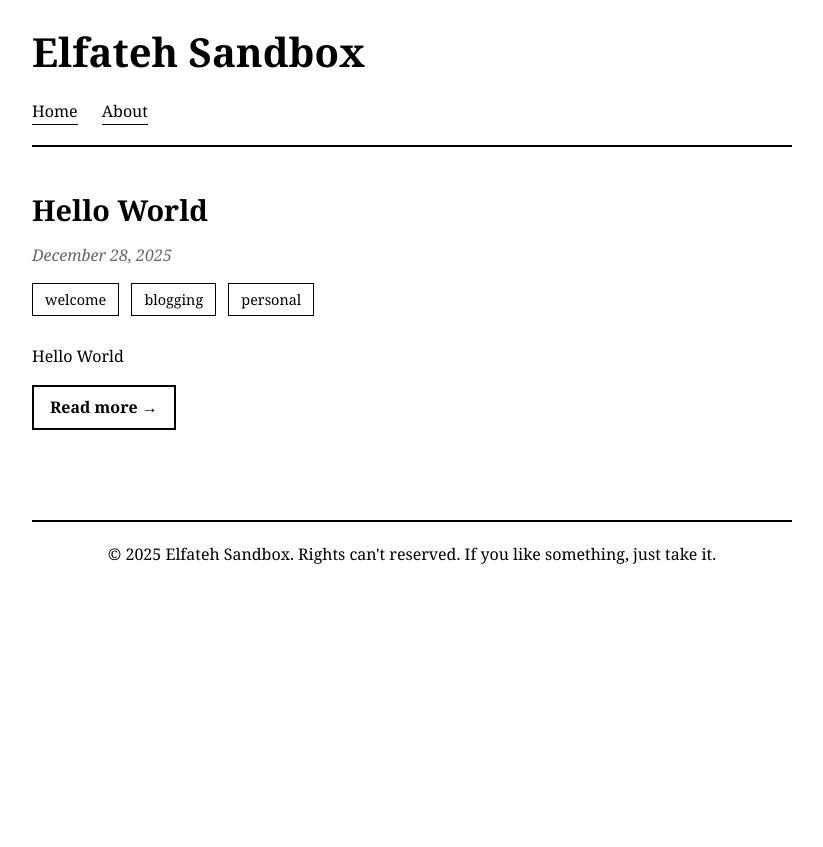
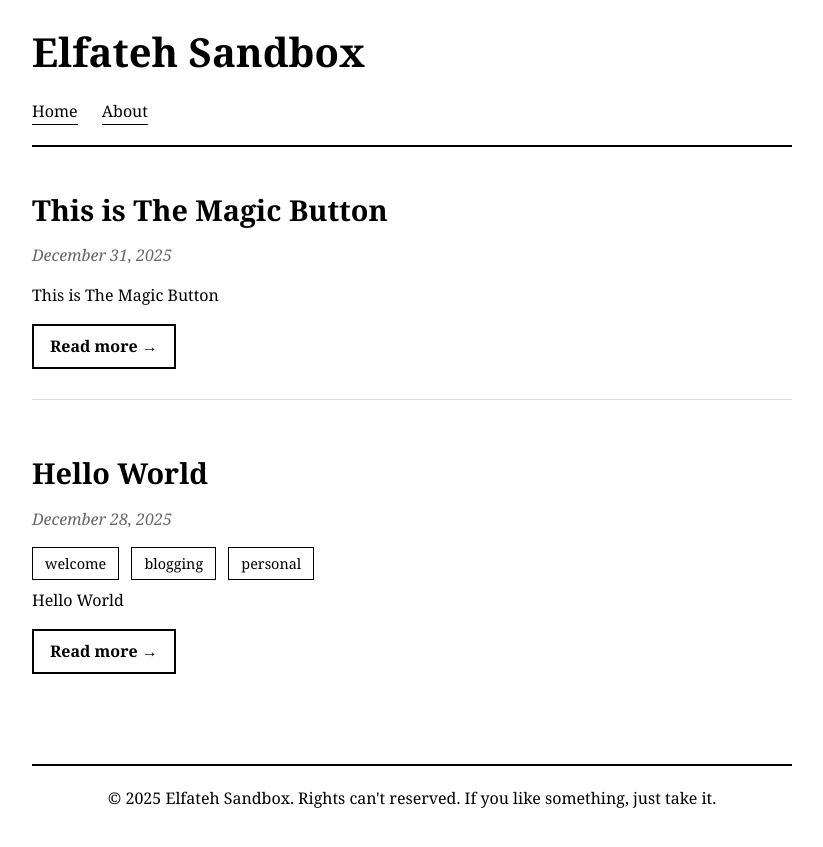
Before and after one commit to elfateh4/elfateh4.github.io, a Jekyll site: the page built from _pages/home.html, in a window 1280 px wide. Shown: the top 847 px of the page, without its empty margins (228-1051 px from the left). Built offline with Jekyll 4.4.1, drawn with Linux system fonts in a browser that asks for light colours; some web fonts are replaced.

Commit message:
feat: add bilingual blog post support and styling
- Add language switcher to post layout with Arabic/English toggle
- Update home page to display post titles without links
- Modify new_post.sh script to create bilingual posts
- Add RTL styling for Arabic content and blockquotes
- Create initial 'This is The Magic Button' posts in both languages

```diff
--- a/_pages/home.html
+++ b/_pages/home.html
@@ -21,7 +21,7 @@
       {% assign count = count | plus: 1 %}
       {% if count <= 3 %}
   <article class="blog-post {% if display_post.lang == 'ar' %}arabic rtl{% endif %}">
-    <h2><a href="{{ display_post.url | relative_url }}">{{ display_post.title }}</a></h2>
+    <h2>{{ display_post.title }}</h2>
     <p class="post-meta">{{ display_post.date | date: "%B %d, %Y" }}</p>
     {% if display_post.tags %}
     <div class="post-tags">
--- /dev/null
+++ b/_posts/2025-12-31-this-is-the-magic-button.md
@@ -0,0 +1,12 @@
+---
+layout: post
+title: "This is The Magic Button"
+date: 2025-12-31 05:30:13 +0200
+tags: []
+lang: en
+base_slug: this-is-the-magic-button
+---
+
+# This is The Magic Button
+
+Write your post here.
--- a/style.css
+++ b/style.css
@@ -95,7 +95,6 @@
     display: flex;
     justify-content: space-between;
     align-items: center;
-    margin-bottom: 10px;
 }
 
 .post-meta {
@@ -121,10 +120,6 @@
 .lang-link:hover {
     background-color: #000;
     color: #fff;
-}
-
-.post-tags {
-    margin-bottom: 20px;
 }
 
 .tag {
@@ -159,12 +154,12 @@
 }
 
 .post-content {
-    margin-top: 30px;
+    margin-top: 10px;
 }
 
 .post-content h3 {
     font-size: 1.5em;
-    margin-top: 30px;
+    margin-top: 20px;
     margin-bottom: 15px;
 }
 
@@ -186,6 +181,13 @@
     padding-left: 20px;
     margin: 20px 0;
     font-style: italic;
+}
+
+[dir="rtl"] .post-content blockquote {
+    border-left: none;
+    border-right: 4px solid #000;
+    padding-left: 0;
+    padding-right: 20px;
 }
 
 .post-content code {
```
Also changed, not shown: _layouts/post.html (+6 -6 lines), _posts/2025-12-31-this-is-the-magic-button-ar.md (added, +12 -0 lines), 1 other file.
